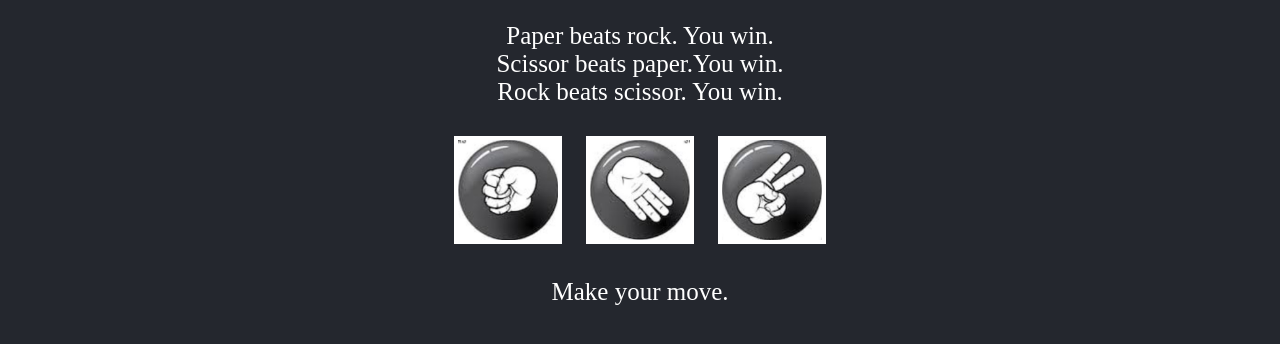
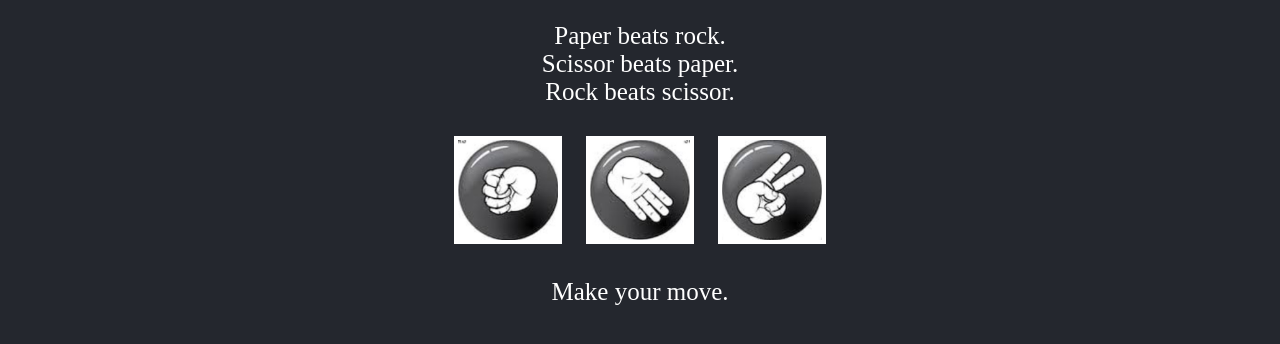
Before and after one commit to Sapna59/Rockgame, a plain HTML site: page index.html in a window 1280 px wide. Shown: the part 342-686 px from the top of the page. Drawn offline with Linux system fonts and the light colour scheme.

Commit message:
Update index.html

```diff
--- a/index.html
+++ b/index.html
@@ -12,9 +12,9 @@
 
 </div>
 <div class="ins">
-Paper beats rock. You win.<br>
-Scissor beats paper.You win. <br>
-Rock beats scissor. You win.<br>
+Paper beats rock.<br>
+Scissor beats paper.<br>
+Rock beats scissor.<br>
 </div>
 <div id="pic">
 <img src="rock.jpg" class="r"></img>
```
